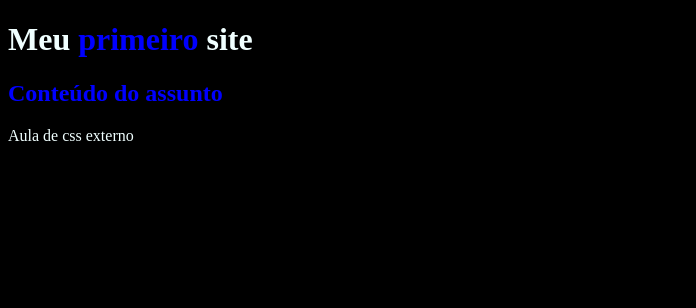
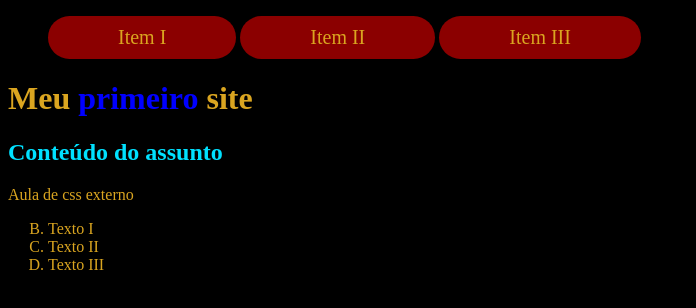
Before and after one commit to RUANPORPINO/DevWeb, a plain HTML site: page index.html in a window 1280 px wide. Shown: the whole page, without its empty margins (0-696 px from the left). Drawn offline with Linux system fonts and the light colour scheme; files that its build step writes are made by us from their sources.

Commit message:
21/03/24
Raleu mo fih

```diff
--- a/index.html
+++ b/index.html
@@ -11,10 +11,24 @@
     }
 </style>
 <link rel="stylesheet" href="style.css">
-<body style="color:azure">
+<body>
+    <nav>
+        <ul>
+            <li class="Menu">Item I</li>
+            <li class="Menu">Item II</li>
+            <li class="Menu">Item III</li>
+        </ul>
+    </nav>
     <h1>Meu <span style="color:blue;">
     primeiro </span> site</h1>
     <h2>Conteúdo do assunto</h2>
     <p>Aula de css externo</p>
+
+    <ol type="A" start="2">
+        <li>Texto I</li>
+        <li>Texto II</li>
+        <li>Texto III</li>
+    </ol>
+
 </body>
 </html>
--- /dev/null
+++ b/style.css
@@ -0,0 +1,18 @@
+h2{
+    color: rgb(0, 225, 255);
+}
+
+.Menu{
+    display: inline-block; /* */
+    padding: 10px 70px; /* */
+    background-color: darkred;
+    text-align: center;
+    font-size: 20px;
+    border-radius: 70px; /* Borda arredondada */
+    border: none;
+
+
+}
+.Menu:houver{
+    background-color: darkgoldenrod;
+}
```
